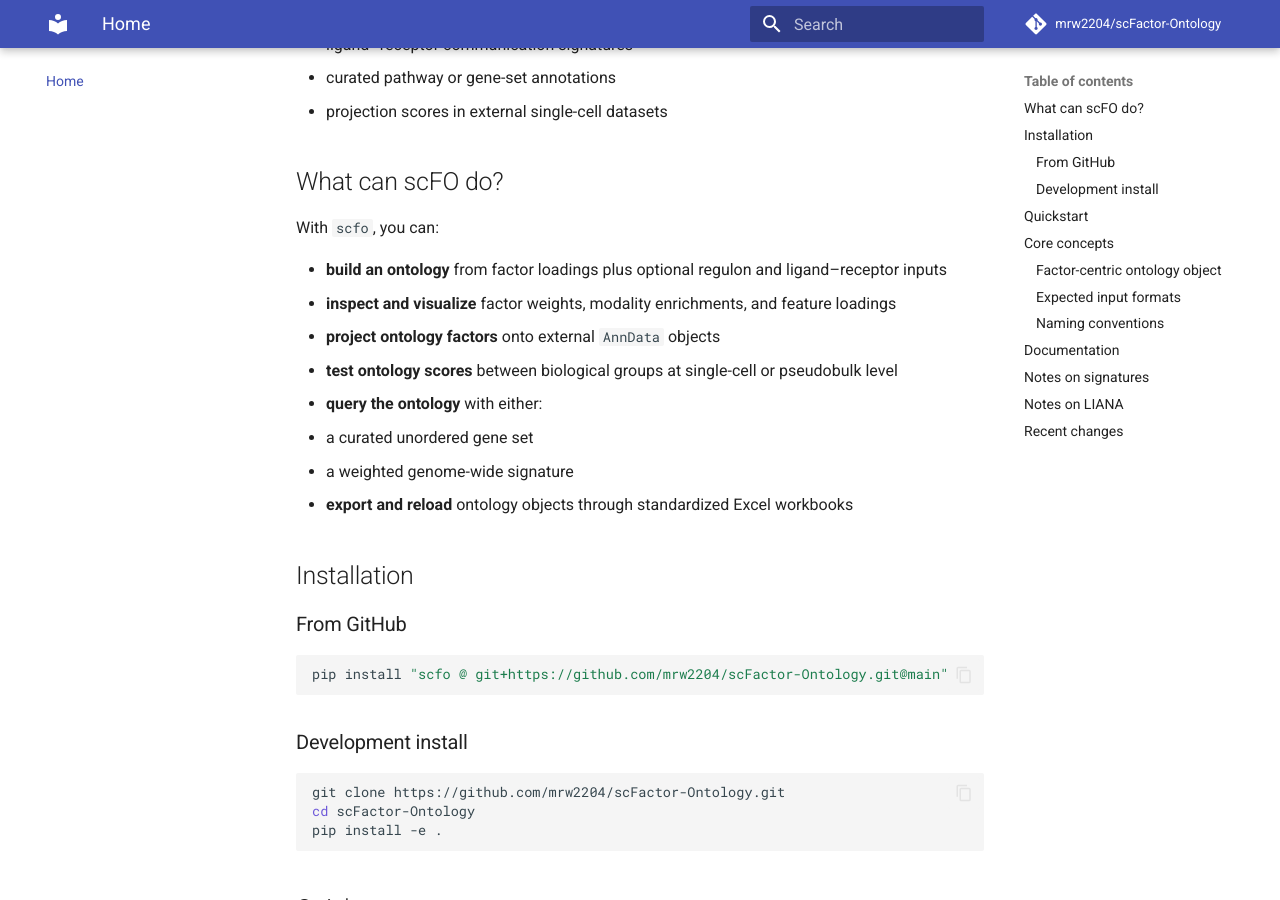
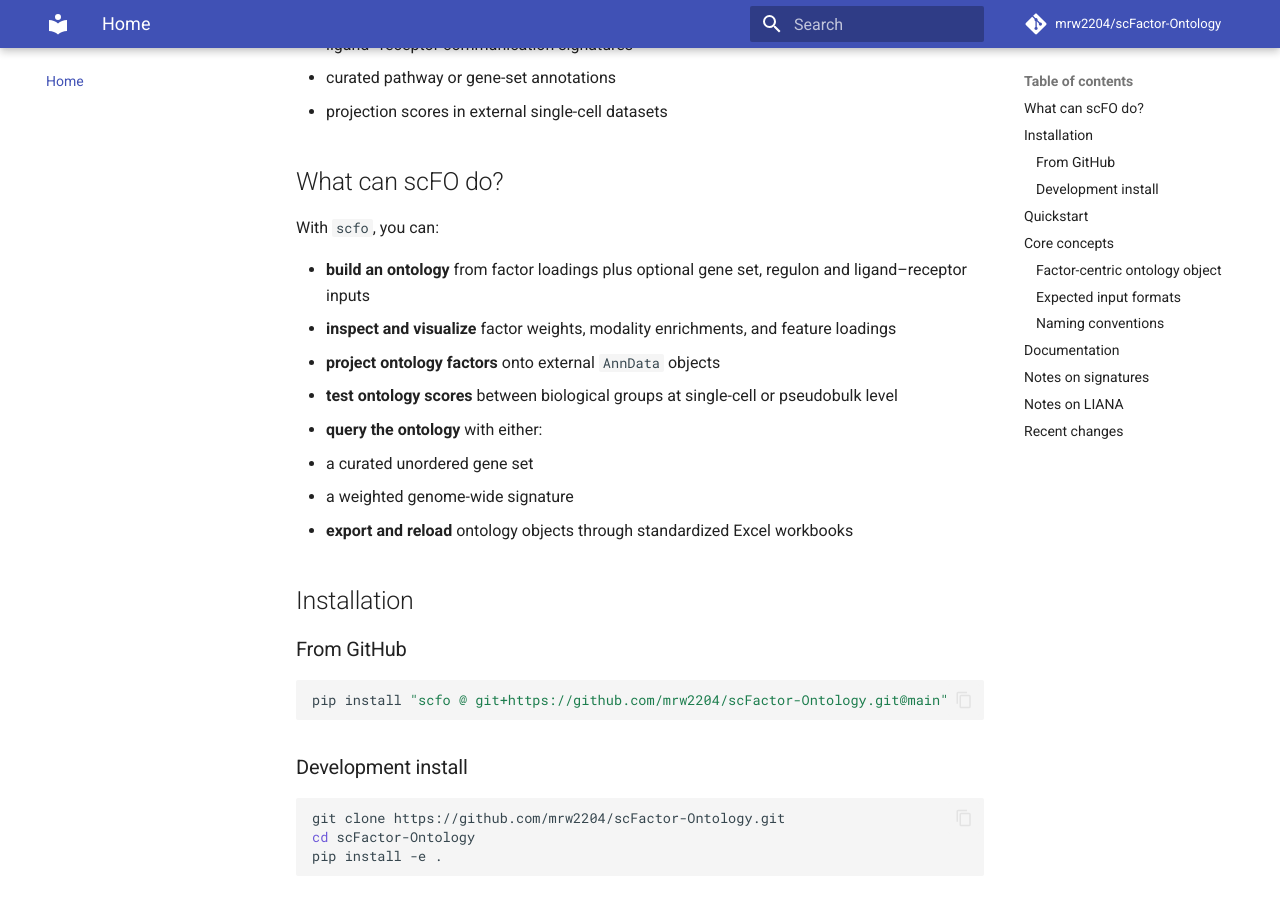
Before and after one commit to mrw2204/scFactor-Ontology, an MkDocs documentation site: the page built from docs/index.md, in a window 1280 px wide and 900 px high, scrolled down 364 px. Built offline with MkDocs 1.6.1 and Material for MkDocs 9.7.7, drawn with Linux system fonts in a browser that asks for light colours; comment, search, counter and statistics services are not loaded.

Commit message:
Update index.md

```diff
--- a/docs/index.md
+++ b/docs/index.md
@@ -13,7 +13,7 @@ The package is designed for workflows in which a matrix of **gene-by-factor load
 
 With `scfo`, you can:
 
-- **build an ontology** from factor loadings plus optional regulon and ligand–receptor inputs
+- **build an ontology** from factor loadings plus optional gene set, regulon and ligand–receptor inputs
 - **inspect and visualize** factor weights, modality enrichments, and feature loadings
 - **project ontology factors** onto external `AnnData` objects
 - **test ontology scores** between biological groups at single-cell or pseudobulk level
```
